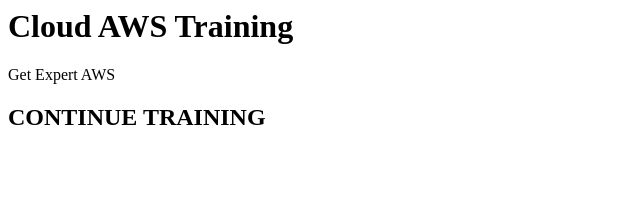
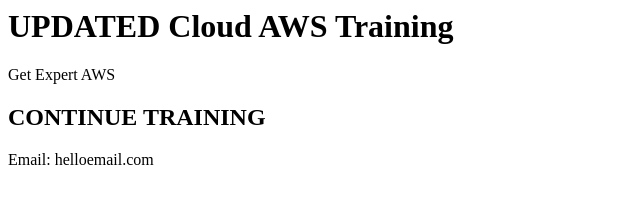
Before and after one commit to Tescohub/The_cloudadvisory, a plain HTML site: page index.html in a window 1280 px wide. Shown: the whole page, without its empty margins (0-640 px from the left). Drawn offline with Linux system fonts and the light colour scheme.

Commit message:
modified index.htm $ added style.css

```diff
--- a/index.html
+++ b/index.html
@@ -4,8 +4,9 @@
 	<title>The cloud training </title>
 </head>
 <body>
-	<h1>Cloud AWS Training</h2>
+	<h1>UPDATED Cloud AWS Training</h2>
 	<p>Get Expert AWS</p>
 	<h2>CONTINUE TRAINING </h2>
+	<p>Email: helloemail.com</p>
 </body>
 </html>
```
Also changed, not shown: style.css (added).
